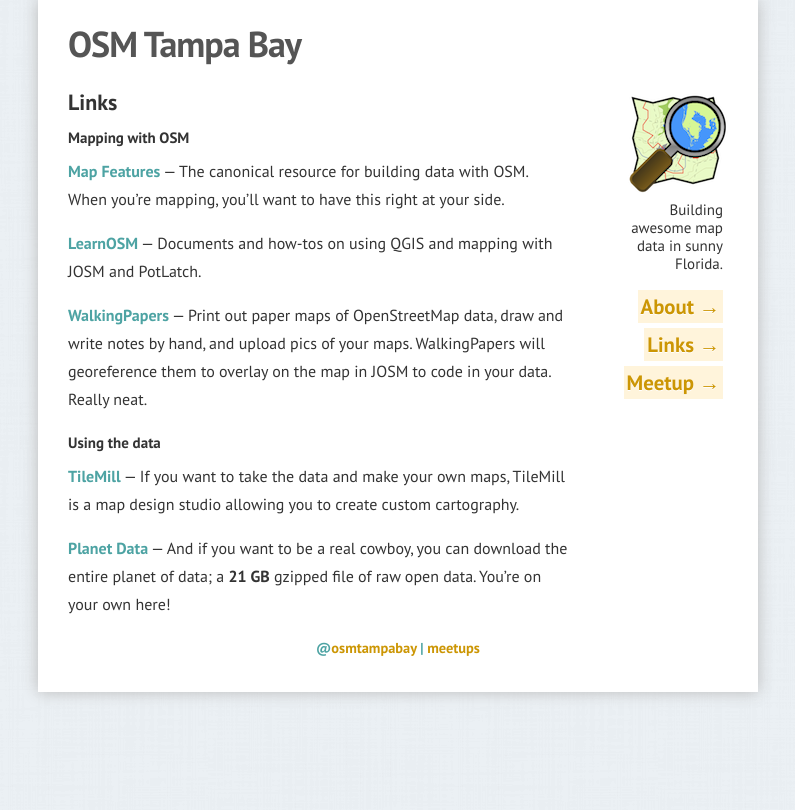
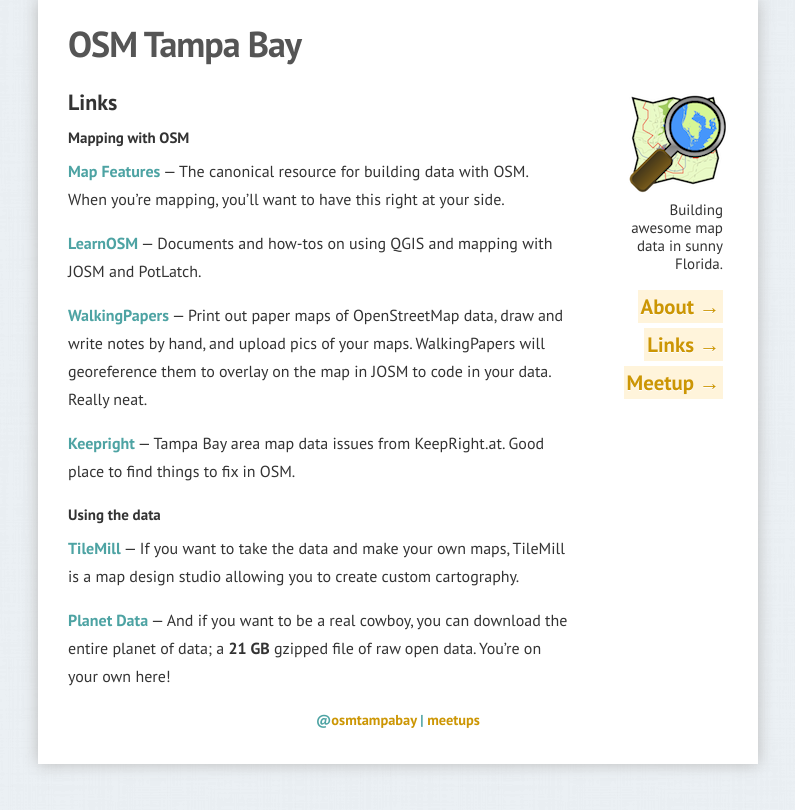
Before and after one commit to osmtampabay/osmtampabay.github.com, a Jekyll site: the page built from links/index.md, in a window 1280 px wide. Shown: the top 810 px of the page, without its empty margins (242-1037 px from the left). Built offline with Jekyll 4.4.1, drawn with Linux system fonts in a browser that asks for light colours.

Commit message:
Added link to keepright

```diff
--- a/links/index.md
+++ b/links/index.md
@@ -14,6 +14,8 @@
 
 **[WalkingPapers](http://walkingpapers.org/)** &mdash; Print out paper maps of OpenStreetMap data, draw and write notes by hand, and upload pics of your maps. WalkingPapers will georeference them to overlay on the map in JOSM to code in your data. Really neat.
 
+**[Keepright](http://keepright.at/report_map.php?zoom=11&lat=27.88232&lon=-82.67811)** &mdash; Tampa Bay area map data issues from KeepRight.at. Good place to find things to fix in OSM.
+
 ### Using the data
 
 **[TileMill](http://mapbox.com/tilemill/)** &mdash; If you want to take the data and make your own maps, TileMill is a map design studio allowing you to create custom cartography.
```
